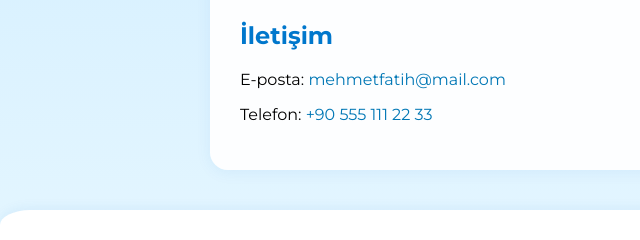
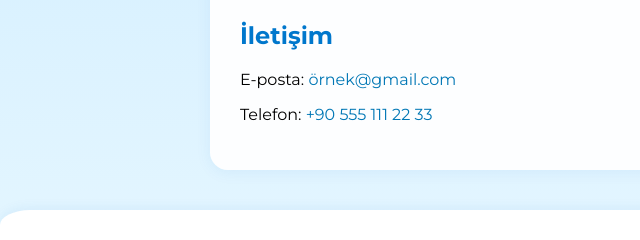
Before and after one commit to fatihBezan/www, a plain HTML site: page index.html in a window 1280 px wide. Shown: the part 1031-1271 px from the top of the page, 0-640 px from the left. Drawn offline with Linux system fonts and the light colour scheme.

Commit message:
index.html

```diff
--- a/index.html
+++ b/index.html
@@ -51,7 +51,7 @@
     <section>
         <h2>İletişim</h2>
         <div class="contact-info">
-            <p>E-posta: <a href="mailto:mehmetfatih@mail.com">mehmetfatih@mail.com</a></p>
+            <p>E-posta: <a href="mailto:örne@gmail.com">örnek@gmail.com</a></p>
             <p>Telefon: <a href="tel:+905551112233">+90 555 111 22 33</a></p>
         </div>
     </section>
```
